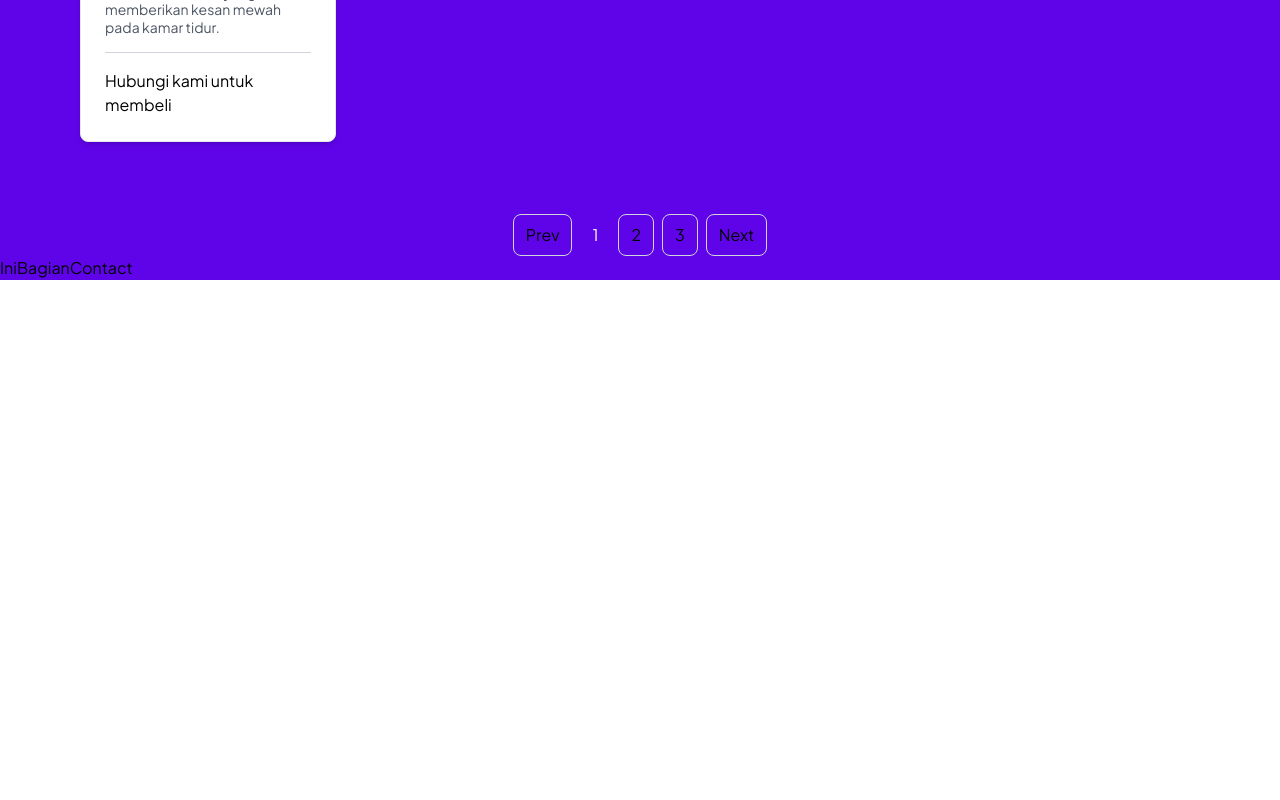
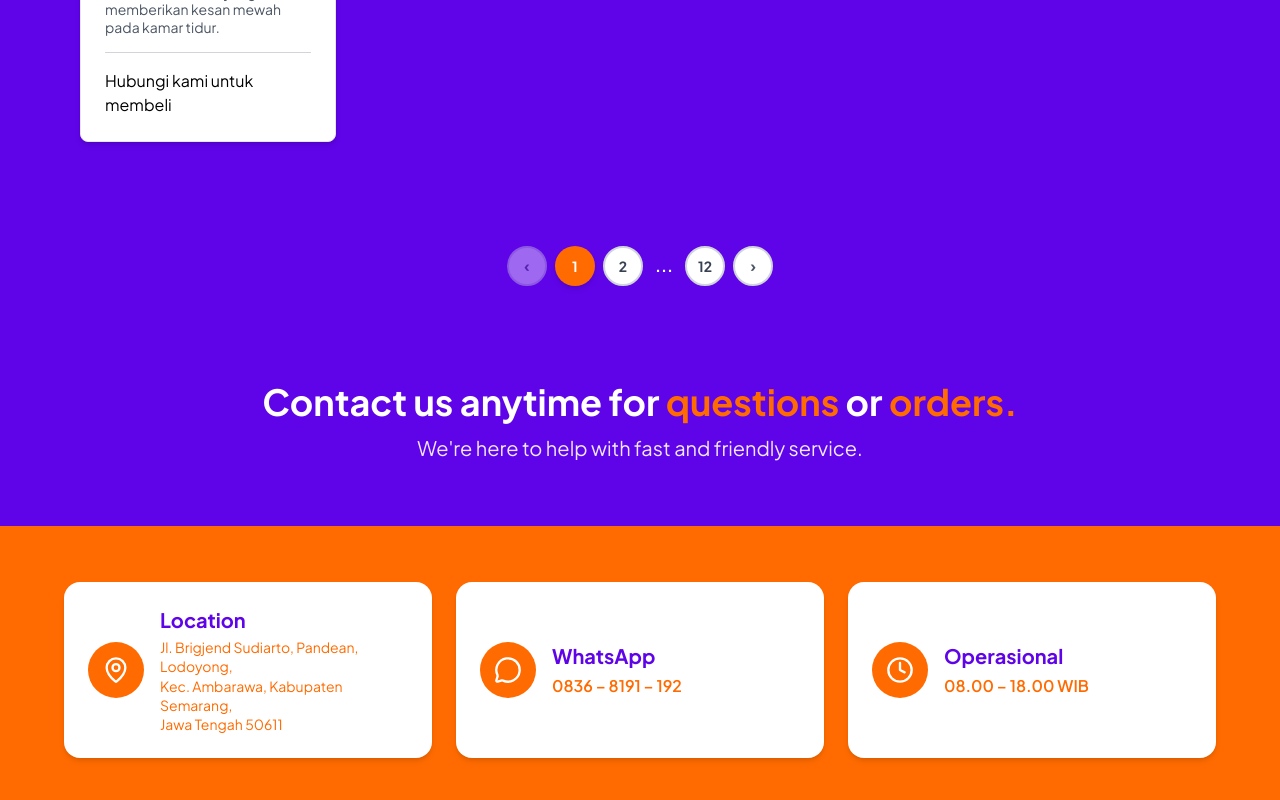
Before and after one commit to kenan-bot/Meubel-Pendawa, a React (Vite) app in the folder meubelpendawa-frontend/: page / in a window 1280 px wide. Shown: the part 1694-2494 px from the top of the page. Before the commit the page ends 1974 px from the top, so only its background shows below. Built offline with nearby package versions, Linux system fonts and the light colour scheme.

Commit message:
yefta coba nambahin contact mas

```diff
--- a/meubelpendawa-frontend/package.json
+++ b/meubelpendawa-frontend/package.json
@@ -12,6 +12,7 @@
   "dependencies": {
     "axios": "^1.18.1",
     "framer-motion": "^12.42.0",
+    "lucide-react": "^1.21.0",
     "react": "^19.2.6",
     "react-dom": "^19.2.6",
     "react-icons": "^5.6.0",
--- a/meubelpendawa-frontend/src/components/Pagination.jsx
+++ b/meubelpendawa-frontend/src/components/Pagination.jsx
@@ -1,24 +1,64 @@
-function Pagination() {
+function Pagination({ currentPage, totalPages, onPageChange }) {
+  const getPageNumbers = () => {
+    const pages = [];
+
+    if (totalPages <= 5) {
+      for (let i = 1; i <= totalPages; i++) pages.push(i);
+    } else {
+      pages.push(1);
+      if (currentPage > 3) pages.push("...");
+
+      const start = Math.max(2, currentPage - 1);
+      const end = Math.min(totalPages - 1, currentPage + 1);
+
+      for (let i = start; i <= end; i++) pages.push(i);
+
+      if (currentPage < totalPages - 2) pages.push("...");
+      pages.push(totalPages);
+    }
+
+    return pages;
+  };
+
   return (
-    <div className="flex items-center gap-2">
-      <button className="px-3 py-2 rounded-lg border border-gray-300">
-        Prev
+    <div className="flex items-center gap-2 my-8">
+      {/* Tombol Prev */}
+      <button
+        onClick={() => onPageChange(currentPage - 1)}
+        disabled={currentPage === 1}
+        className="w-10 h-10 rounded-full border-2 border-gray-300 bg-white text-gray-600 font-bold flex items-center justify-center hover:bg-gray-100 disabled:opacity-40 disabled:cursor-not-allowed transition"
+      >
+        ‹
       </button>
 
-      <button className="px-3 py-2 rounded-lg bg-[#5F04E8] text-white">
-        1
-      </button>
+      {/* Nomor Halaman */}
+      {getPageNumbers().map((page, index) =>
+        page === "..." ? (
+          <span key={`dots-${index}`} className="px-1 text-white font-bold">
+            ...
+          </span>
+        ) : (
+          <button
+            key={page}
+            onClick={() => onPageChange(page)}
+            className={`w-10 h-10 rounded-full font-bold text-sm transition ${
+              currentPage === page
+                ? "bg-[#FF6B00] text-white shadow-md"
+                : "bg-white text-gray-700 border-2 border-gray-300 hover:bg-gray-100"
+            }`}
+          >
+            {page}
+          </button>
+        )
+      )}
 
-      <button className="px-3 py-2 rounded-lg border border-gray-300">
-        2
-      </button>
-
-      <button className="px-3 py-2 rounded-lg border border-gray-300">
-        3
-      </button>
-
-      <button className="px-3 py-2 rounded-lg border border-gray-300">
-        Next
+      {/* Tombol Next */}
+      <button
+        onClick={() => onPageChange(currentPage + 1)}
+        disabled={currentPage === totalPages}
+        className="w-10 h-10 rounded-full border-2 border-gray-300 bg-white text-gray-600 font-bold flex items-center justify-center hover:bg-gray-100 disabled:opacity-40 disabled:cursor-not-allowed transition"
+      >
+        ›
       </button>
     </div>
   );
--- a/meubelpendawa-frontend/src/home/ContactSection.jsx
+++ b/meubelpendawa-frontend/src/home/ContactSection.jsx
@@ -1,16 +1,85 @@
-import React from 'react'
-import AnimatedSection from '../components/AnimatedSection'
+import AnimatedSection from "../components/AnimatedSection";
+import { MapPin, MessageCircle, Clock } from "lucide-react";
 
 const ContactSection = () => {
   return (
-    <section
-    id="contact"
-    className='scroll-mt-32'>
-        <AnimatedSection>
-            IniBagianContact
-        </AnimatedSection>
+    <section id="contact" className="scroll-mt-32">
+      {/* Bagian Ungu - Teks Ajakan */}
+      <AnimatedSection>
+        <div className="bg-[#5F04E8] py-16 px-4 text-center">
+          <h2 className="text-white text-3xl md:text-4xl font-bold">
+            Contact us anytime for{" "}
+            <span className="text-[#FF6B00]">questions</span> or{" "}
+            <span className="text-[#FF6B00]">orders.</span>
+          </h2>
+          <p className="text-white text-lg md:text-xl mt-3 opacity-90">
+            We're here to help with fast and friendly service.
+          </p>
+        </div>
+      </AnimatedSection>
+
+      {/* Bagian Orange - Kartu Kontak */}
+      <AnimatedSection>
+        <div className="bg-[#FF6B00] py-14 px-4">
+          <div className="max-w-6xl mx-auto grid grid-cols-1 md:grid-cols-3 gap-6">
+            {/* Kartu Lokasi */}
+            <div className="bg-white rounded-2xl p-6 flex items-center gap-4 shadow-md">
+              <div className="bg-[#FF6B00] rounded-full w-14 h-14 flex items-center justify-center flex-shrink-0">
+                <MapPin className="text-white w-7 h-7" />
+              </div>
+              <div>
+                <h3 className="text-[#5F04E8] text-xl font-bold mb-1">
+                  Location
+                </h3>
+                <p className="text-[#FF6B00] text-sm leading-snug">
+                  Jl. Brigjend Sudiarto, Pandean, Lodoyong,
+                  <br />
+                  Kec. Ambarawa, Kabupaten Semarang,
+                  <br />
+                  Jawa Tengah 50611
+                </p>
+              </div>
+            </div>
+
+            {/* Kartu WhatsApp */}
+            <div className="bg-white rounded-2xl p-6 flex items-center gap-4 shadow-md">
+              <div className="bg-[#FF6B00] rounded-full w-14 h-14 flex items-center justify-center flex-shrink-0">
+                <MessageCircle className="text-white w-7 h-7" />
+              </div>
+              <div>
+                <h3 className="text-[#5F04E8] text-xl font-bold mb-1">
+                  WhatsApp
+                </h3>
+                <a
+                  href="https://wa.me/6283681912"
+                  target="_blank"
+                  rel="noopener noreferrer"
+                  className="text-[#FF6B00] font-semibold text-base hover:underline"
+                >
+                  0836 – 8191 – 192
+                </a>
+              </div>
+            </div>
+
+            {/* Kartu Jam Operasional */}
+            <div className="bg-white rounded-2xl p-6 flex items-center gap-4 shadow-md">
+              <div className="bg-[#FF6B00] rounded-full w-14 h-14 flex items-center justify-center flex-shrink-0">
+                <Clock className="text-white w-7 h-7" />
+              </div>
+              <div>
+                <h3 className="text-[#5F04E8] text-xl font-bold mb-1">
+                  Operasional
+                </h3>
+                <p className="text-[#FF6B00] font-semibold text-base">
+                  08.00 – 18.00 WIB
+                </p>
+              </div>
+            </div>
+          </div>
+        </div>
+      </AnimatedSection>
     </section>
-  )
-}
+  );
+};
 
-export default ContactSection
+export default ContactSection;
--- a/meubelpendawa-frontend/src/home/ProductSection.jsx
+++ b/meubelpendawa-frontend/src/home/ProductSection.jsx
@@ -8,10 +8,14 @@ import Pagination from "../components/Pagination";
 import AnimatedSection from "../components/AnimatedSection";
 
 function ProductSection() {
+  // ✅ TAMBAHAN BARU - state untuk pagination
+  const [currentPage, setCurrentPage] = useState(1);
+  const totalPages = 12;
+
   return (
     <section
-    id="collections"
-    className="scroll-mt-32 max-w-7xl mx-auto">
+      id="collections"
+      className="scroll-mt-32 max-w-7xl mx-auto">
 
       <div className="ml-8 flex items-center gap-4 mt-20 px-4 md:px-8 lg:px-12">
         <SearchBar />
@@ -21,8 +25,13 @@ function ProductSection() {
 
       <ProductCard />
 
+      {/* ✅ BAGIAN INI DIUBAH - Pagination sekarang pakai props */}
       <div className="flex justify-center mt-10">
-        <Pagination />
+        <Pagination
+          currentPage={currentPage}
+          totalPages={totalPages}
+          onPageChange={(page) => setCurrentPage(page)}
+        />
       </div>
 
     </section>
```
Also changed, not shown: 1 other file (tests, documents, lock files or other folders).
